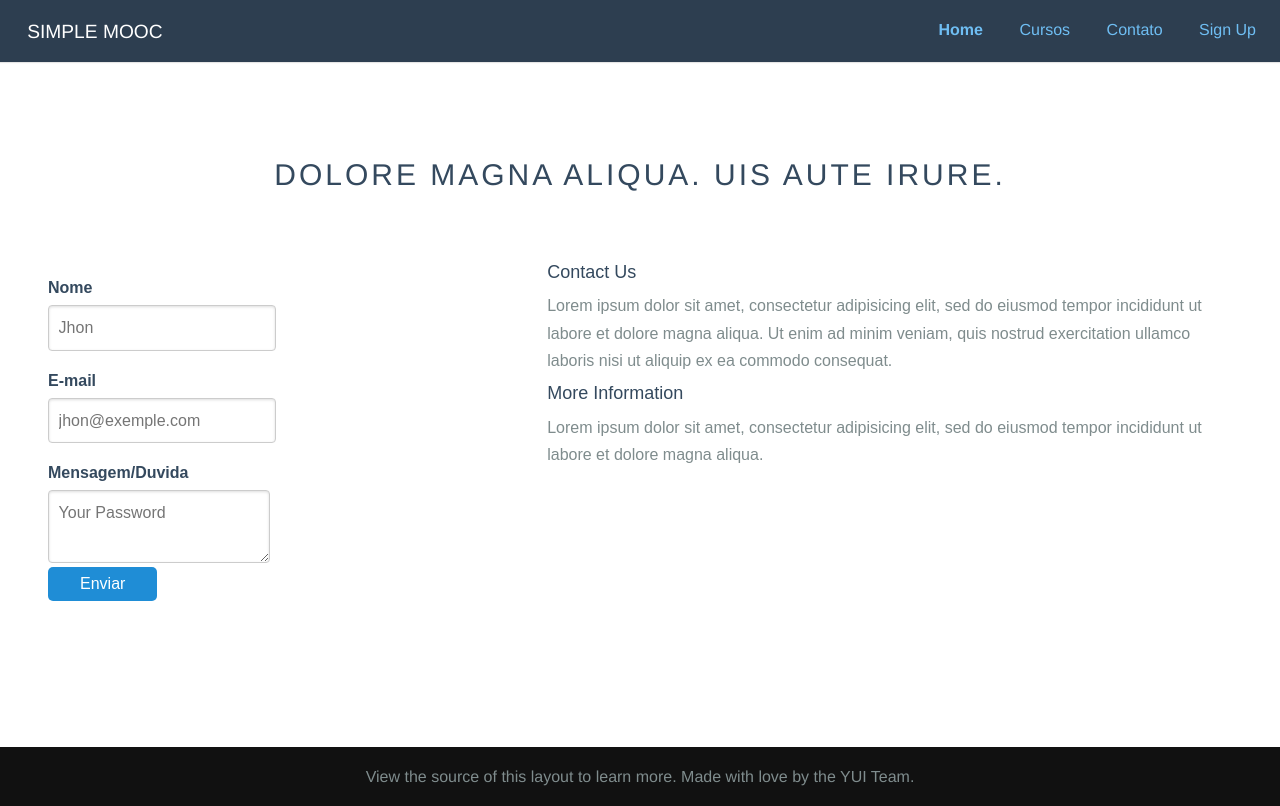
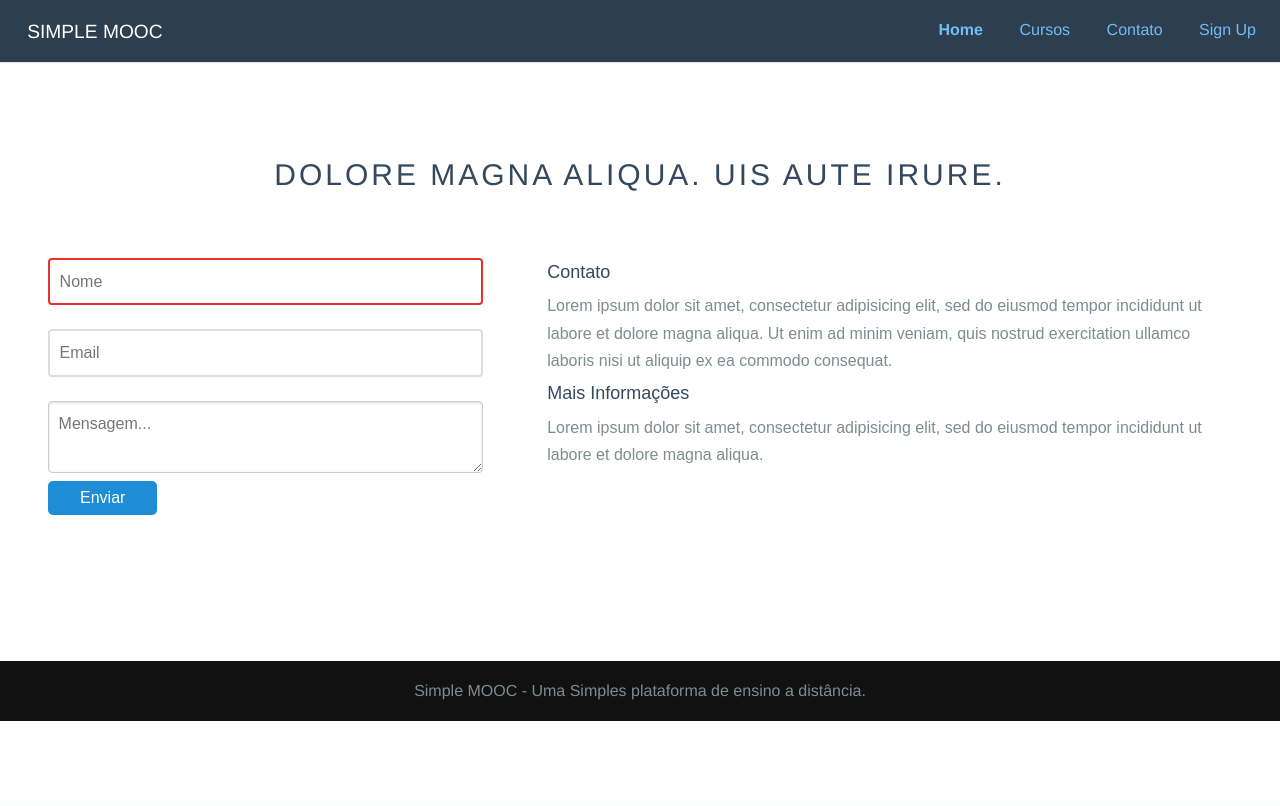
Before and after one commit to alephjunio/simplemooc, a Django app: page /contato/ in a window 1280 px wide. After the commit the page ends 721 px from the top, so only its background shows below. Run offline with Django 3.2, Linux system fonts and the light colour scheme; parts of the project's set-up code (start-up, migrations or seed data) failed here and were passed over; some libraries are stand-ins or nearby versions.

Commit message:
formulario de email atraves de console ok

```diff
--- a/simplemooc/simplemooc/core/static/css/main.css
+++ b/simplemooc/simplemooc/core/static/css/main.css
@@ -6,7 +6,6 @@
 .doubt{
   color:black;
   font-family: monospace;
-  border-bottom: 1px solid #ccc;
 }
 
 .color-footer{
--- a/simplemooc/simplemooc/core/templates/base.html
+++ b/simplemooc/simplemooc/core/templates/base.html
@@ -5,7 +5,7 @@
   <meta charset="utf-8">
   <meta name="viewport" content="width=device-width, initial-scale=1.0">
   <meta name="description" content="A layout example that shows off a responsive product landing page.">
-  <title>SimpleMooc</title>
+  <title>Simple Mooc</title>
 
   <link rel="stylesheet" href="https://unpkg.com/purecss@1.0.0/build/pure-min.css" integrity="sha384-" crossorigin="anonymous">
   <link href="https://maxcdn.bootstrapcdn.com/bootstrap/3.3.7/css/bootstrap.min.css" rel="stylesheet" integrity="sha384-BVYiiSIFeK1dGmJRAkycuHAHRg32OmUcww7on3RYdg4Va+PmSTsz/K68vbdEjh4u" crossorigin="anonymous">
@@ -48,7 +48,7 @@
 <br><br>
 
   <div class="color-footer l-box is-center">
-    View the source of this layout to learn more. Made with love by the YUI Team.
+    Simple MOOC - Uma Simples plataforma de ensino a distância.
   </div>
 
 </body>
--- a/simplemooc/simplemooc/core/templates/contact.html
+++ b/simplemooc/simplemooc/core/templates/contact.html
@@ -5,27 +5,28 @@
     <h2 class="content-head is-center">Dolore magna aliqua. Uis aute irure.</h2>
 
     <div class="pure-g">
-            <div class="l-box-lrg pure-u-2 pure-u-md-2-5">
-                <form class="pure-form pure-form-stacked">
+        <div class="l-box-lrg pure-u-3-5 pure-u-md-2-5">
+            <form action="" method="" class="pure-form pure-form-aligned">
                 <fieldset>
+                    <div class="pure-control-group">
+                        <input id="name" type="text" placeholder="Nome" autofocus  required>
+                    </div>
 
-                        <label for="name">Nome</label>
-                        <input id="name" name ="name" ype="text" placeholder="Jhon">
+                    <div class="pure-control-group">
+                        <input id="email" type="email" placeholder="Email" required>
+                    </div>
 
+                    <div class="pure-control-group">
+                        <textarea id="mensage"  class="pure-input-1" placeholder="Mensagem..." required></textarea>
+                    </div>
 
-                        <label for="email">E-mail</label>
-                        <input id="email" name ="email" ype="email" placeholder="jhon@exemple.com">
-
-                        <label for="msg">Mensagem/Duvida</label>
-                        <textarea id ="msg" name="mensage" placeholder="Your Password"></textarea>
-
-                        <button type="submit" class="pure-button">Enviar</button>
+                        <button type="submit" class="pure-button pure-button-primary">Enviar</button>
                 </fieldset>
             </form>
         </div>
 
         <div class="l-box-lrg pure-u-1 pure-u-md-3-5">
-                <h4>Contact Us</h4>
+            <h4>Contato</h4>
             <p>
                 Lorem ipsum dolor sit amet, consectetur adipisicing elit, sed do eiusmod
                 tempor incididunt ut labore et dolore magna aliqua. Ut enim ad minim veniam,
@@ -33,7 +34,7 @@
                 consequat.
             </p>
 
-                <h4>More Information</h4>
+            <h4>Mais Informações</h4>
             <p>
                 Lorem ipsum dolor sit amet, consectetur adipisicing elit, sed do eiusmod
                 tempor incididunt ut labore et dolore magna aliqua.
```
Also changed, not shown: simplemooc/simplemooc/core/mail.py (added, +22 -0 lines), simplemooc/simplemooc/course/forms.py (added, +27 -0 lines), simplemooc/simplemooc/course/templates/courses/details.html (+37 -15 lines), simplemooc/simplemooc/course/views.py (+16 -17 lines), simplemooc/simplemooc/settings.py (+15 -0 lines), simplemooc/db.sqlite3. Lines whose indentation alone changed are shown as unchanged.
